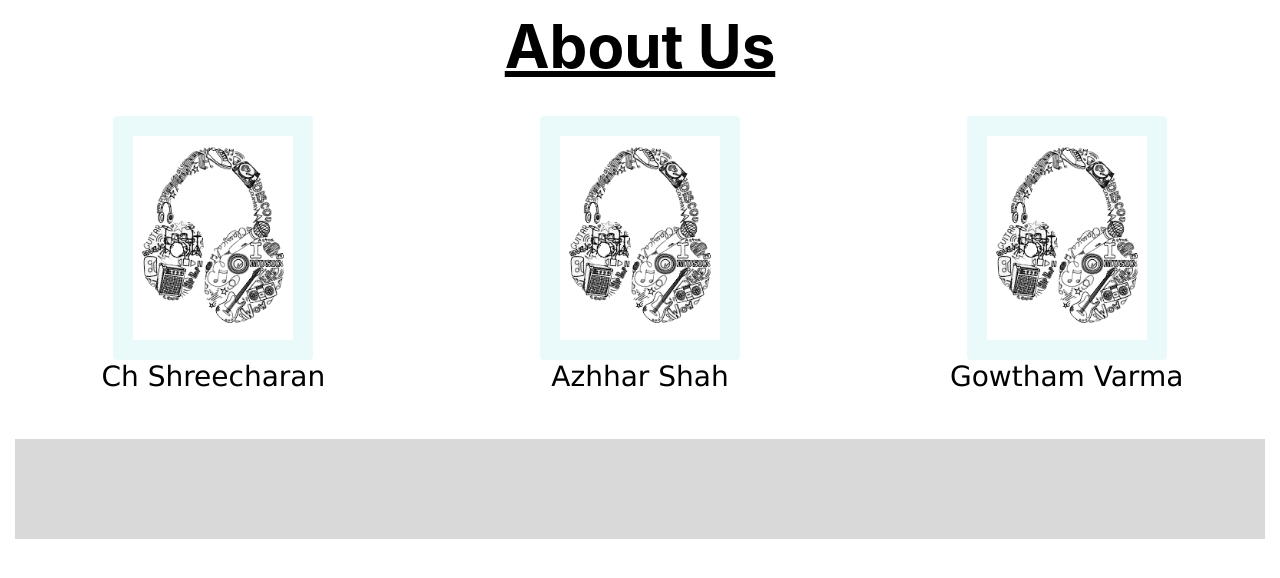
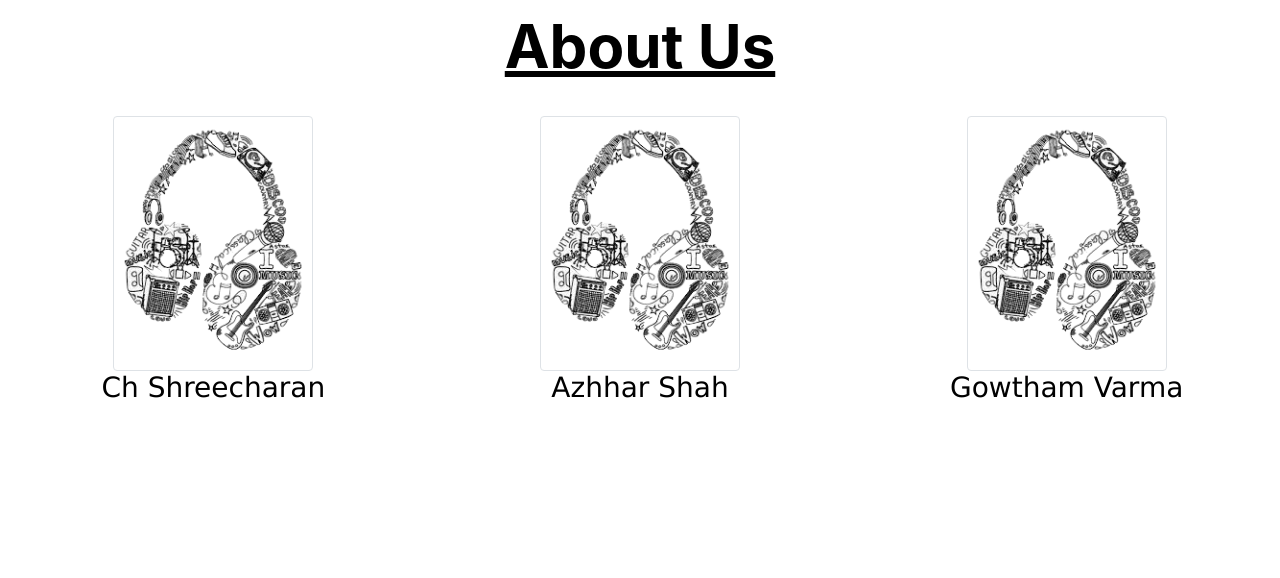
Before and after one commit to notifyproject/WTProject, a plain HTML site: page notify-aboutus.html in a window 1280 px wide. Drawn offline with nearby package versions, Linux system fonts and the light colour scheme.

Commit message:
Update notify-aboutus.html

```diff
--- a/notify-aboutus.html
+++ b/notify-aboutus.html
@@ -9,15 +9,7 @@
     <script src="https://code.jquery.com/jquery-3.4.1.slim.min.js" integrity="sha384-J6qa4849blE2+poT4WnyKhv5vZF5SrPo0iEjwBvKU7imGFAV0wwj1yYfoRSJoZ+n" crossorigin="anonymous"></script>
     <script src="https://cdn.jsdelivr.net/npm/popper.js@1.16.0/dist/umd/popper.min.js" integrity="sha384-Q6E9RHvbIyZFJoft+2mJbHaEWldlvI9IOYy5n3zV9zzTtmI3UksdQRVvoxMfooAo" crossorigin="anonymous"></script>
     <script src="https://stackpath.bootstrapcdn.com/bootstrap/4.4.1/js/bootstrap.min.js" integrity="sha384-wfSDF2E50Y2D1uUdj0O3uMBJnjuUD4Ih7YwaYd1iqfktj0Uod8GCExl3Og8ifwB6" crossorigin="anonymous"></script>
-    <style>
-        .img-thumbnail{
-            border: 20px solid #eaf9fa;
-        }
-        .end-div{
-            margin-top: 30px;
-            padding: 50px;
-        }
-    </style>
+
 </head>
 <body>
     <div class="container-fluid" style="background-size: auto;">
```
